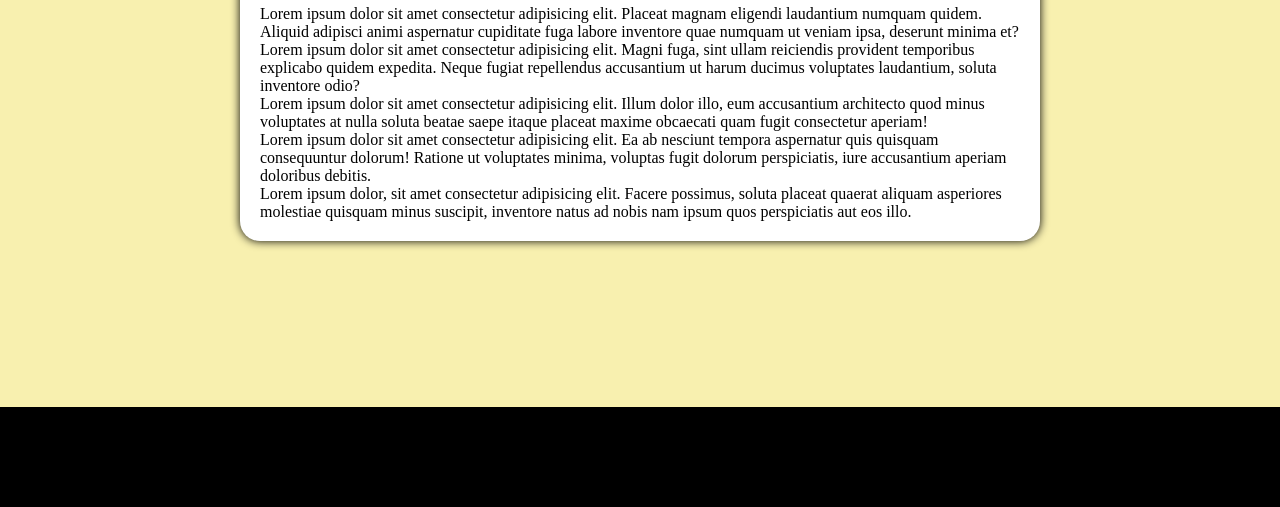
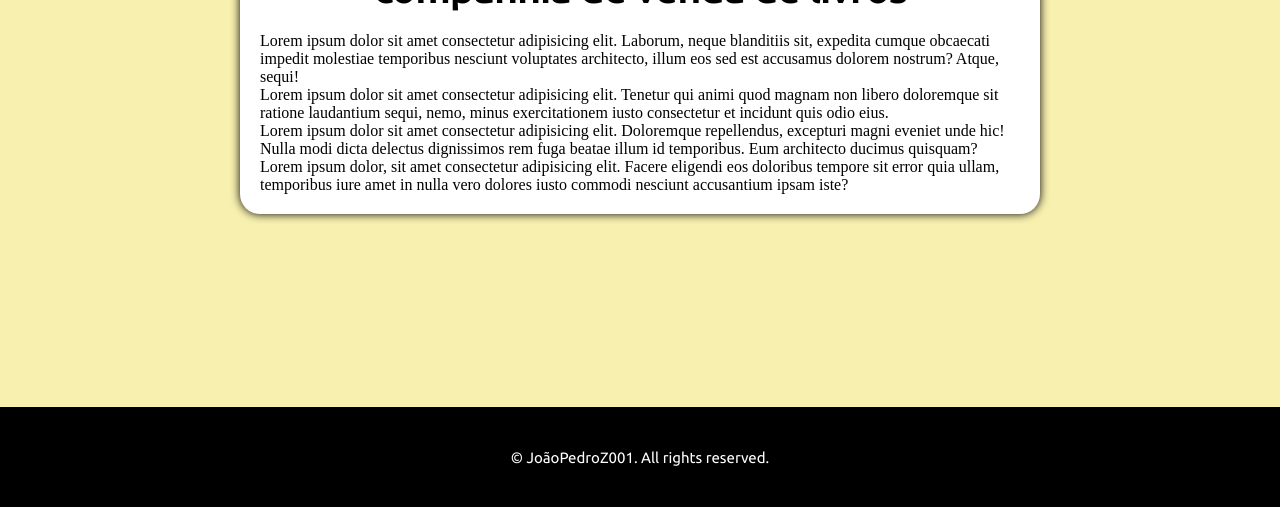
Before and after one commit to joaopedroz001/livrosecia, a plain HTML site: page index.html in a window 1280 px wide. Shown: the part 408-915 px from the top of the page. Drawn offline with Linux system fonts and the light colour scheme.

Commit message:
add 'All rights reserved' on footer

```diff
--- a/assets/styles/style.css
+++ b/assets/styles/style.css
@@ -97,4 +97,9 @@ body {
 
 footer {
     height: 100px;
+    display: grid;
+    place-items: center;
+    font-size: 15px;
+    font-family: var(--font-Ubuntu);
+    color: #fff;
 }
--- a/index.html
+++ b/index.html
@@ -32,13 +32,32 @@
     </header>
     <main class="container">
         <div class="main-content">
-            <h2 class="h2-title">Bem Vindo(a) ao Livros & Cia, um site de venda de livros</h2>
-            <p>Lorem ipsum dolor sit amet consectetur adipisicing elit. Placeat magnam eligendi laudantium numquam quidem. Aliquid adipisci animi aspernatur cupiditate fuga labore inventore quae numquam ut veniam ipsa, deserunt minima et?</p>
-            <p>Lorem ipsum dolor sit amet consectetur adipisicing elit. Magni fuga, sint ullam reiciendis provident temporibus explicabo quidem expedita. Neque fugiat repellendus accusantium ut harum ducimus voluptates laudantium, soluta inventore odio?</p>
-            <p>Lorem ipsum dolor sit amet consectetur adipisicing elit. Illum dolor illo, eum accusantium architecto quod minus voluptates at nulla soluta beatae saepe itaque placeat maxime obcaecati quam fugit consectetur aperiam!</p>
-            <p>Lorem ipsum dolor sit amet consectetur adipisicing elit. Ea ab nesciunt tempora aspernatur quis quisquam consequuntur dolorum! Ratione ut voluptates minima, voluptas fugit dolorum perspiciatis, iure accusantium aperiam doloribus debitis.</p>
-            <p>Lorem ipsum dolor, sit amet consectetur adipisicing elit. Facere possimus, soluta placeat quaerat aliquam asperiores molestiae quisquam minus suscipit, inventore natus ad nobis nam ipsum quos perspiciatis aut eos illo.</p>
+            <header>
+                <h2 class="h2-title">Bem Vindo(a) ao Livros & Cia, uma companhia de venda de livros</h2>
+            </header>
+            <p>
+                Lorem ipsum dolor sit amet consectetur adipisicing elit. Laborum, neque blanditiis sit,
+                expedita cumque obcaecati impedit molestiae temporibus nesciunt voluptates architecto,
+                illum eos sed est accusamus dolorem nostrum? Atque, sequi!
+            </p>
+            <p>
+                Lorem ipsum dolor sit amet consectetur adipisicing elit. Tenetur qui animi quod magnam
+                non libero doloremque sit ratione laudantium sequi, nemo, minus exercitationem iusto
+                consectetur et incidunt quis odio eius.
+            </p>
+            <p>
+                Lorem ipsum dolor sit amet consectetur adipisicing elit. Doloremque repellendus, excepturi
+                magni eveniet unde hic! Nulla modi dicta delectus dignissimos rem fuga beatae illum id
+                temporibus. Eum architecto ducimus quisquam?
+            </p>
+            <p>
+                Lorem ipsum dolor, sit amet consectetur adipisicing elit. Facere eligendi eos doloribus tempore
+                sit error quia ullam, temporibus iure amet in nulla vero dolores iusto commodi nesciunt
+                accusantium ipsam iste?
+            </p>
         </div>
     </main>
-    <footer></footer>
+    <footer>
+        &copy; JoãoPedroZ001. All rights reserved.
+    </footer>
 </body>
```
Also changed, not shown: pages/listing.html (+6 -2 lines), pages/search.html (+6 -2 lines), pages/sign_up.html (+6 -2 lines), assets/scripts/edit_script.js (renamed from assets/script/edit_script.js), assets/scripts/listing_script.js (renamed from assets/script/listing_script.js), assets/scripts/main.js (renamed from assets/script/main.js), assets/scripts/search_script.js (renamed from assets/script/search_script.js), assets/scripts/sign_up_script.js (renamed from assets/script/sign_up_script.js).
